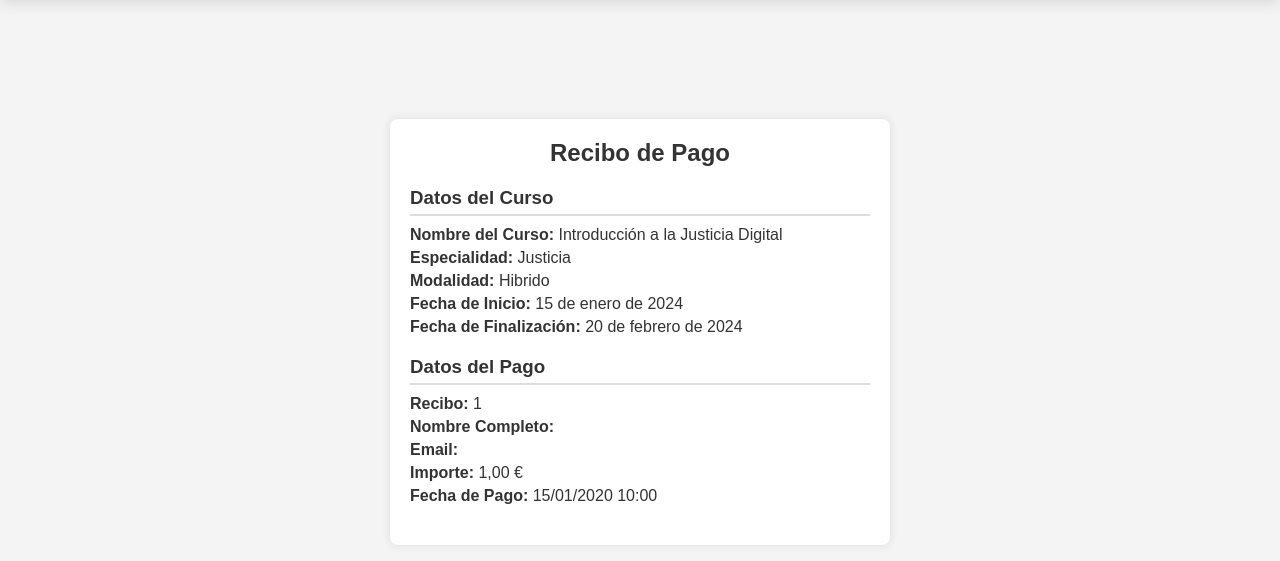
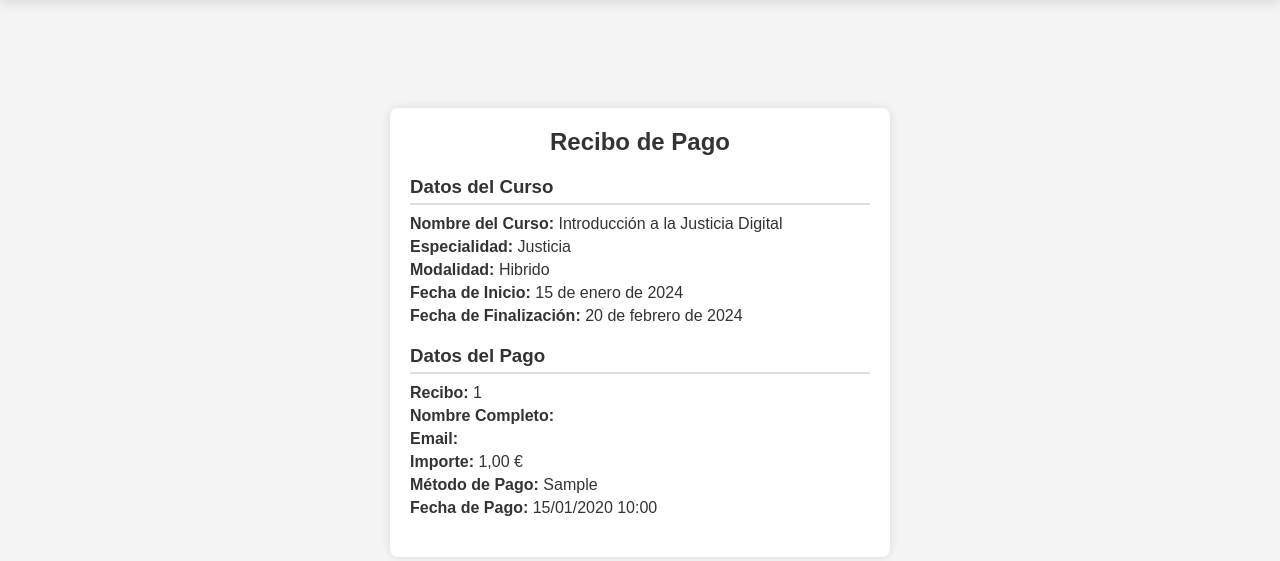
Before and after one commit to JuanAntonioMorenoMoguel/PGPI-G1.12, a Django app: page /recibo/1/ in a window 1280 px wide. Shown: the part 68-629 px from the top of the page. Run offline with Django 4.2, Linux system fonts and the light colour scheme; a user stored in the database is signed in; data comes from the database, SQL or seed files in the repository; tables that the repository leaves empty hold one stand-in row (values such as "Sample post").

Commit message:
Terminado Recibos

```diff
--- a/joseco/Gestion_Cursos/models.py
+++ b/joseco/Gestion_Cursos/models.py
@@ -16,3 +16,4 @@
     usuario = models.ForeignKey(User, on_delete=models.CASCADE, related_name='recibos')
     fecha_pago = models.DateTimeField()
     importe = models.DecimalField(max_digits=8, decimal_places=2)
+    metodo_pago = models.CharField(max_length=50)
--- a/joseco/Gestion_Cursos/urls.py
+++ b/joseco/Gestion_Cursos/urls.py
@@ -13,4 +13,5 @@
     path('datos_pago/<int:curso_id>/', views.datos_pago, name='datos_pago'),
     path('recibo/<int:recibo_id>/', views.recibo, name='recibo'),
     path('mis_recibos/', views.mis_recibos, name='mis_recibos'),
+    path('pago_efectivo/<int:curso_id>/', views.pago_efectivo, name='pago_efectivo'),
 ]
--- a/joseco/Gestion_Cursos/views.py
+++ b/joseco/Gestion_Cursos/views.py
@@ -69,18 +69,35 @@
 def datos_pago(request, curso_id):
     curso = get_object_or_404(Curso, id=curso_id)
 
+    if request.method == 'POST':
+        # Crear un recibo en la base de datos
+        recibo = Recibo.objects.create(
+            usuario=request.user,
+            curso=curso,
+            fecha_pago=now(),
+            importe=curso.precio,
+            metodo_pago="Tarjeta"
+        )
+
+        return redirect('recibo', recibo_id=recibo.id)
+
+    # Si no es POST, simplemente muestra el formulario de pago
+    return render(request, 'datos_pago.html', {'curso': curso})
+
+@login_required
+def pago_efectivo(request, curso_id):
+    curso = get_object_or_404(Curso, id=curso_id)
+
     # Crear un recibo en la base de datos
     recibo = Recibo.objects.create(
-        usuario=request.user,
-        curso=curso,
-        fecha_pago=now(),
-        importe=curso.precio
-    )
+            usuario=request.user,
+            curso=curso,
+            fecha_pago=now(),
+            importe=curso.precio,
+            metodo_pago="Efectivo"
+        )
 
-        # Redirigir al recibo generado
     return redirect('recibo', recibo_id=recibo.id)
-
-
 
 @login_required
 def recibo(request, recibo_id):
--- a/joseco/templates/recibo.html
+++ b/joseco/templates/recibo.html
@@ -25,6 +25,7 @@
         <p><strong>Nombre Completo:</strong> {{ recibo.usuario.first_name }} {{ recibo.usuario.last_name }}</p>
         <p><strong>Email:</strong> {{ recibo.usuario.email }}</p>
         <p><strong>Importe:</strong> {{ recibo.importe }} €</p>
+        <p><strong>Método de Pago:</strong> {{ recibo.metodo_pago }}</p>
         <p><strong>Fecha de Pago:</strong> {{ recibo.fecha_pago|date:"d/m/Y H:i" }}</p>
     </div>
 </div>
--- a/joseco/templates/resumen_compra.html
+++ b/joseco/templates/resumen_compra.html
@@ -38,7 +38,7 @@
     </div>
 
     <a class="button-primary" href="{% url 'datos_pago' curso.id %}">Pagar con tarjeta</a>
-    <a class="button-primary" href="{% url 'recibo' curso.id %}">Pago en efectivo</a>
+    <a class="button-primary" href="{% url 'pago_efectivo' curso.id %}">Pago en efectivo</a>
 </div>
 
 {% endblock content %}
```
Also changed, not shown: joseco/static/css/mis_recibos.css (+27 -5 lines), joseco/templates/datos_pago.html (+5 -11 lines), joseco/templates/mis_recibos.html (+3 -4 lines), joseco/Gestion_Cursos/migrations/0002_recibo.py (added), joseco/Gestion_Cursos/migrations/0003_recibo_metodo_pago.py (added).
